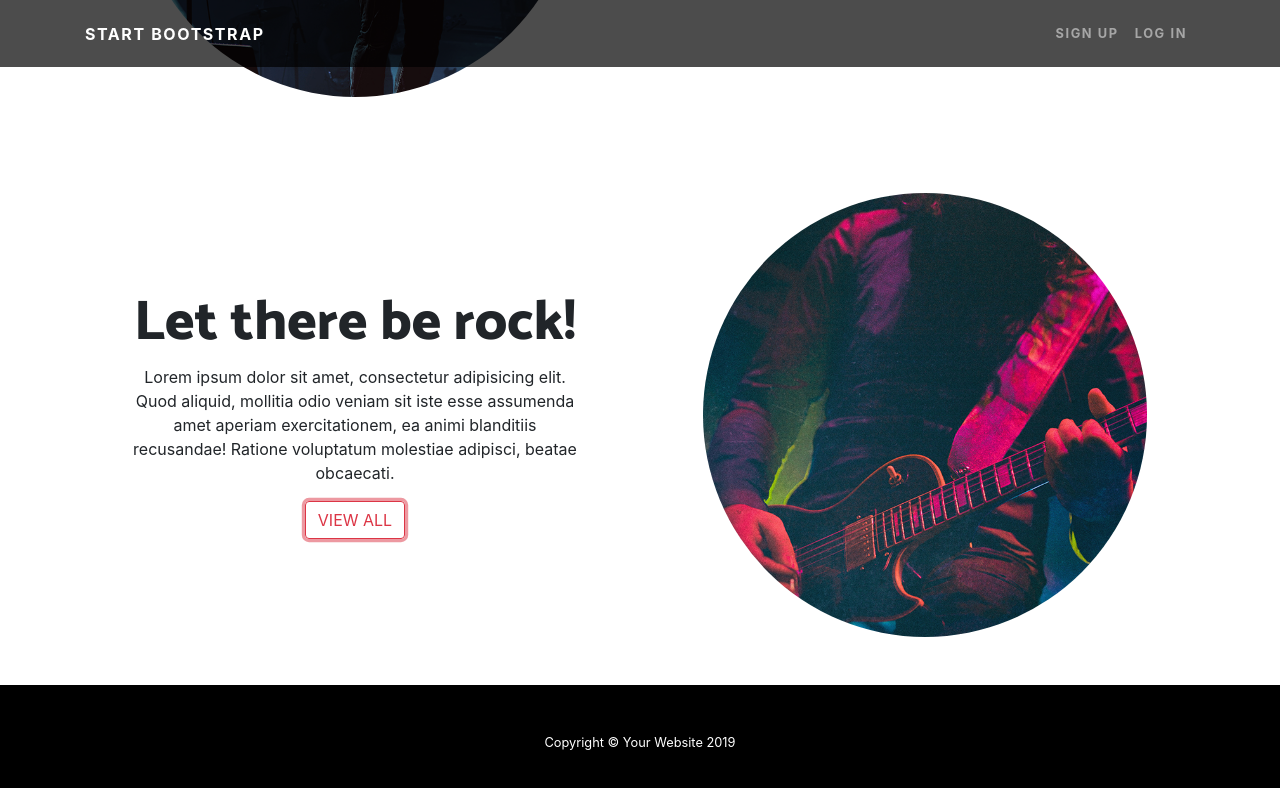
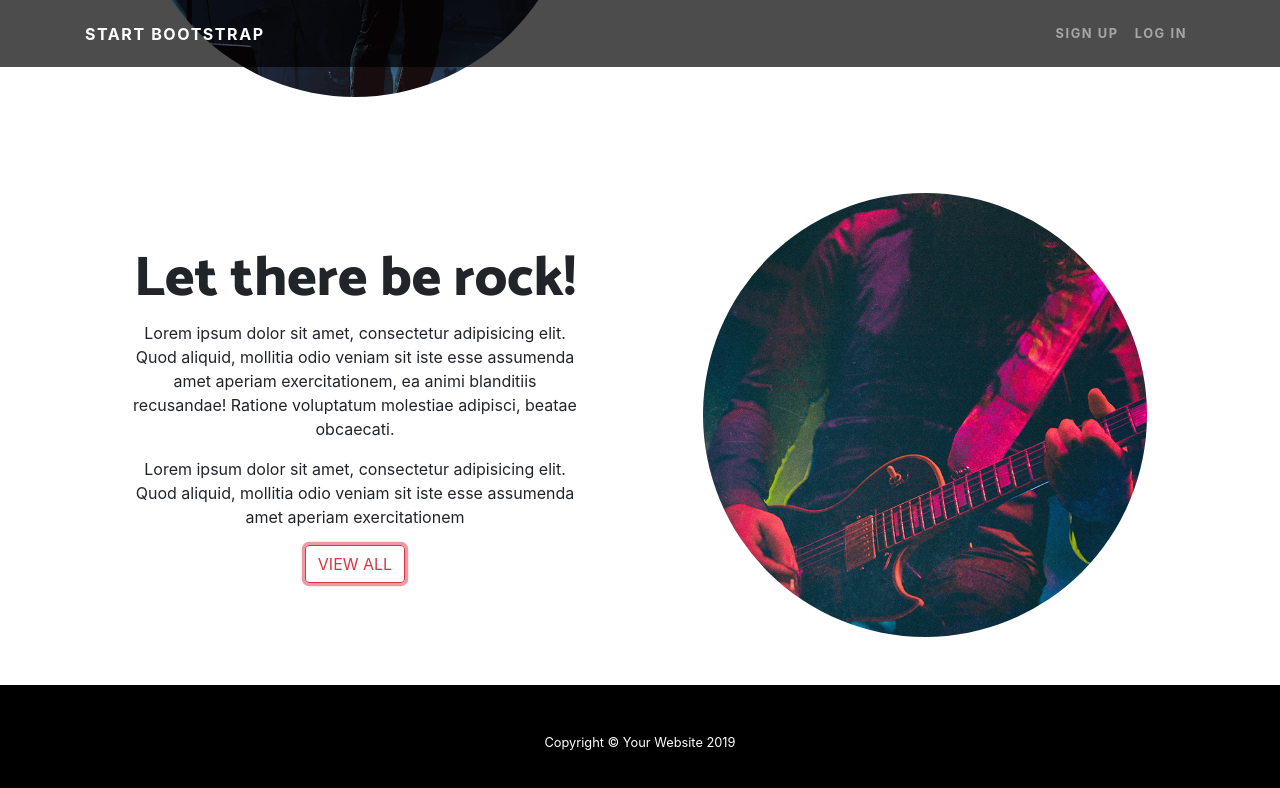
Before and after one commit to cungnguyen99/ReactJS_NDV_vd13, a React (Create React App) app: page / in a window 1280 px wide. Both pictures are taken after a click on the button "VIEW ALL". Shown: the part 1622-2410 px from the top of the page. Built offline with nearby package versions, Linux system fonts and the light colour scheme.

Commit message:
use state to write function notification

```diff
--- a/src/App.css
+++ b/src/App.css
@@ -36,3 +36,12 @@
     transform: rotate(360deg);
   }
 }
+
+.display{
+  display: none;
+  opacity: 0;
+}
+.visible{
+  display: block;
+  opacity: 1;
+}
--- a/src/Components/SectionClass.js
+++ b/src/Components/SectionClass.js
@@ -3,9 +3,15 @@ import React, { Component } from 'react'
 export default class SectionClass extends Component {
   constructor(props) {
     super(props);
+    this.state={
+      isCollapsed: false
+    }
+  }
 
-  }
-  notification=()=>{alert("notification from website")}
+  notification=()=>{this.setState({
+    isCollapsed:!this.state.isCollapsed
+  })}
+
   render() {
     return (
       <section>
@@ -22,6 +28,8 @@ export default class SectionClass extends Component {
               <p>Lorem ipsum dolor sit amet, consectetur adipisicing elit. Quod aliquid, mollitia odio veniam sit iste
                 esse assumenda amet aperiam exercitationem, ea animi blanditiis recusandae! Ratione voluptatum molestiae
                 adipisci, beatae obcaecati.</p>
+                <p className={this.state.isCollapsed?"visible":"display"}>Lorem ipsum dolor sit amet, consectetur adipisicing elit. Quod aliquid, mollitia odio veniam sit iste
+                esse assumenda amet aperiam exercitationem</p>
                 <button className="btn btn-outline-danger" onClick={()=>this.notification()}>VIEW ALL</button>
             </div>
           </div>
```
